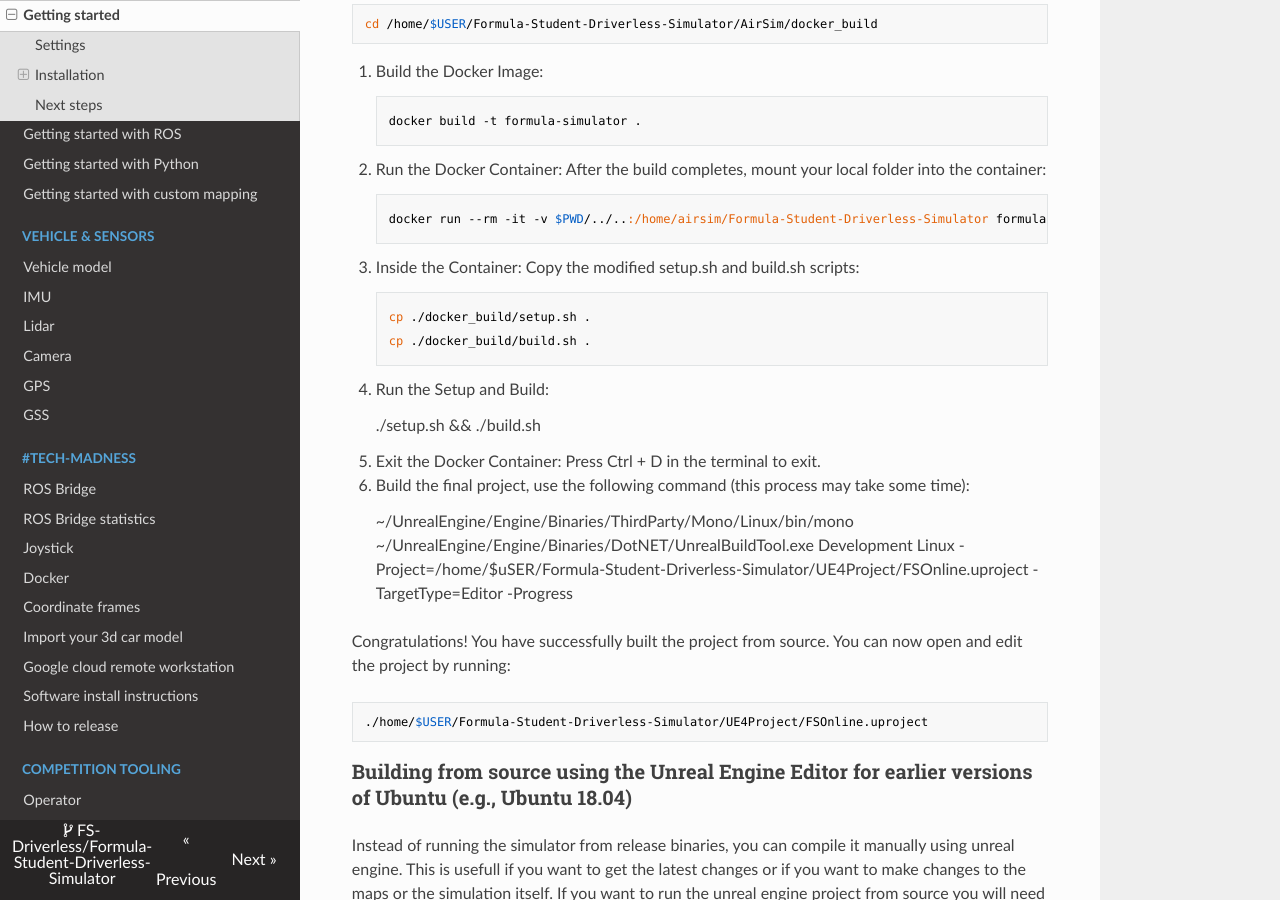
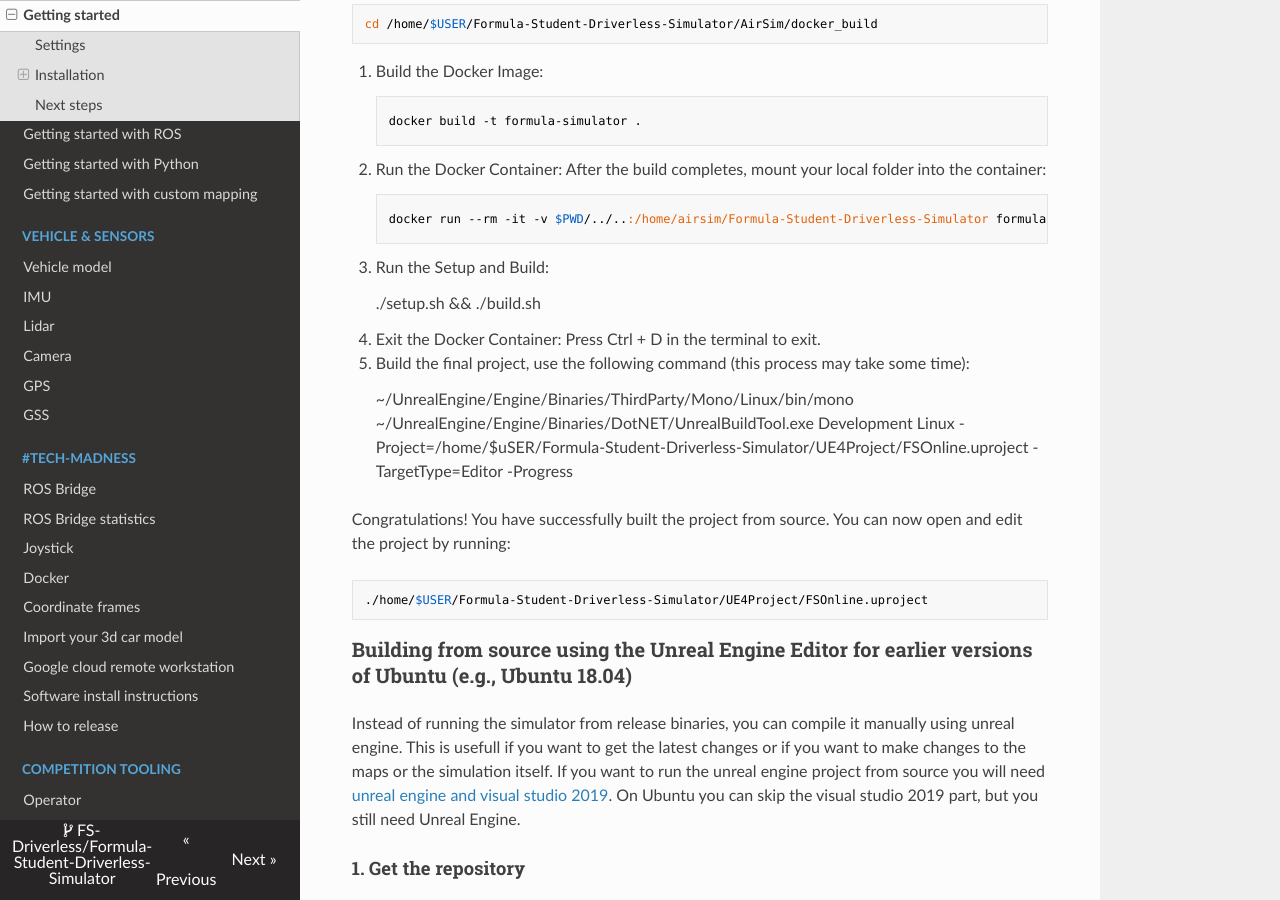
Before and after one commit to FS-Driverless/Formula-Student-Driverless-Simulator, an MkDocs documentation site: the page built from docs/getting-started.md, in a window 1280 px wide and 900 px high, scrolled down 1991 px. Built offline with MkDocs 1.6.1, drawn with Linux system fonts in a browser that asks for light colours; nearby versions of some CDN libraries.

Commit message:
Remove step 3 from the documentation

```diff
--- a/docs/getting-started.md
+++ b/docs/getting-started.md
@@ -76,19 +76,13 @@
 
         docker run --rm -it -v $PWD/../..:/home/airsim/Formula-Student-Driverless-Simulator formula-simulator
 
-
-3. Inside the Container: Copy the modified setup.sh and build.sh scripts:
-
-        cp ./docker_build/setup.sh .
-        cp ./docker_build/build.sh .
-
-4. Run the Setup and Build:
+3. Run the Setup and Build:
 
        ./setup.sh && ./build.sh
 
-5. Exit the Docker Container: Press Ctrl + D in the terminal to exit.
+4. Exit the Docker Container: Press Ctrl + D in the terminal to exit.
 
-6. Build the final project, use the following command (this process may take some time):
+5. Build the final project, use the following command (this process may take some time):
 
        ~/UnrealEngine/Engine/Binaries/ThirdParty/Mono/Linux/bin/mono ~/UnrealEngine/Engine/Binaries/DotNET/UnrealBuildTool.exe Development Linux -Project=/home/$uSER/Formula-Student-Driverless-Simulator/UE4Project/FSOnline.uproject -TargetType=Editor -Progress
 
```
